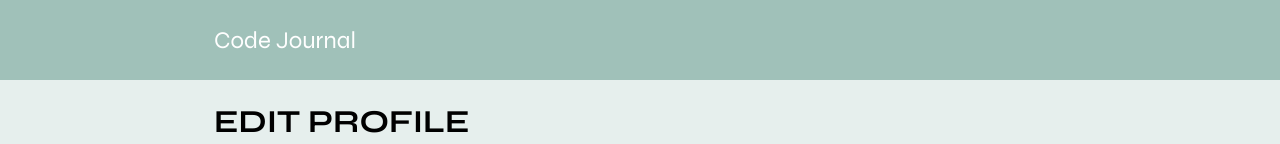
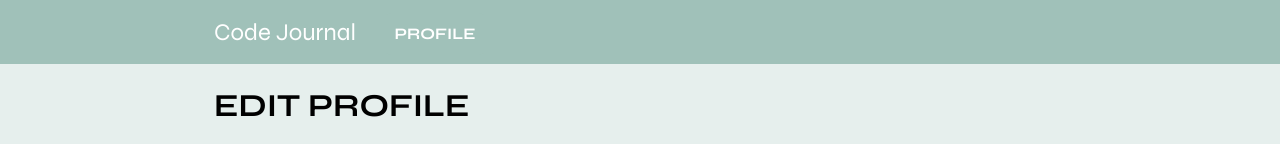
Before and after one commit to KiannaBrandt/code-journal, a plain HTML site: page index.html in a window 1280 px wide. Shown: the top 144 px of the page. Drawn offline with Linux system fonts and the light colour scheme.

Commit message:
Add link to the navbar. #3

```diff
--- a/css/styles.css
+++ b/css/styles.css
@@ -8,6 +8,12 @@ header {
   padding: 0.1em;
 }
 
+.navbar {
+  max-width: 900px;
+  margin: 1em auto;
+  padding: 0 1.5rem;
+}
+
 h1 {
   text-transform: uppercase;
 }
@@ -15,9 +21,8 @@ h1 {
 h2 {
   font-weight: normal;
   color: white;
-  max-width: 900px;
-  margin: 1em auto;
-  padding: 0 1.5rem;
+  display: inline;
+  padding-right: 1em;
 }
 
 img {
--- a/index.html
+++ b/index.html
@@ -18,7 +18,10 @@
 </head>
 <body>
   <header>
+    <div class="navbar">
       <h2>Code Journal</h2>
+      <a href="#" data-view="profile">Profile</a>
+    </div>
   </header>
   <main>
     <div data-view="edit-profile" id="edit-profile">
```
